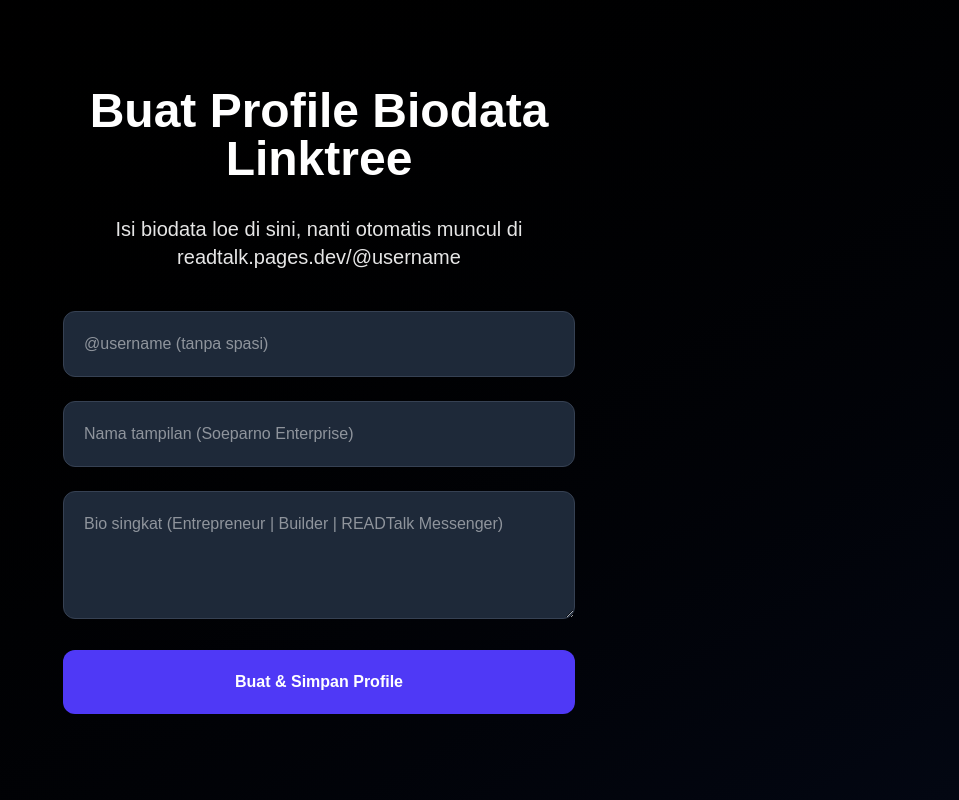
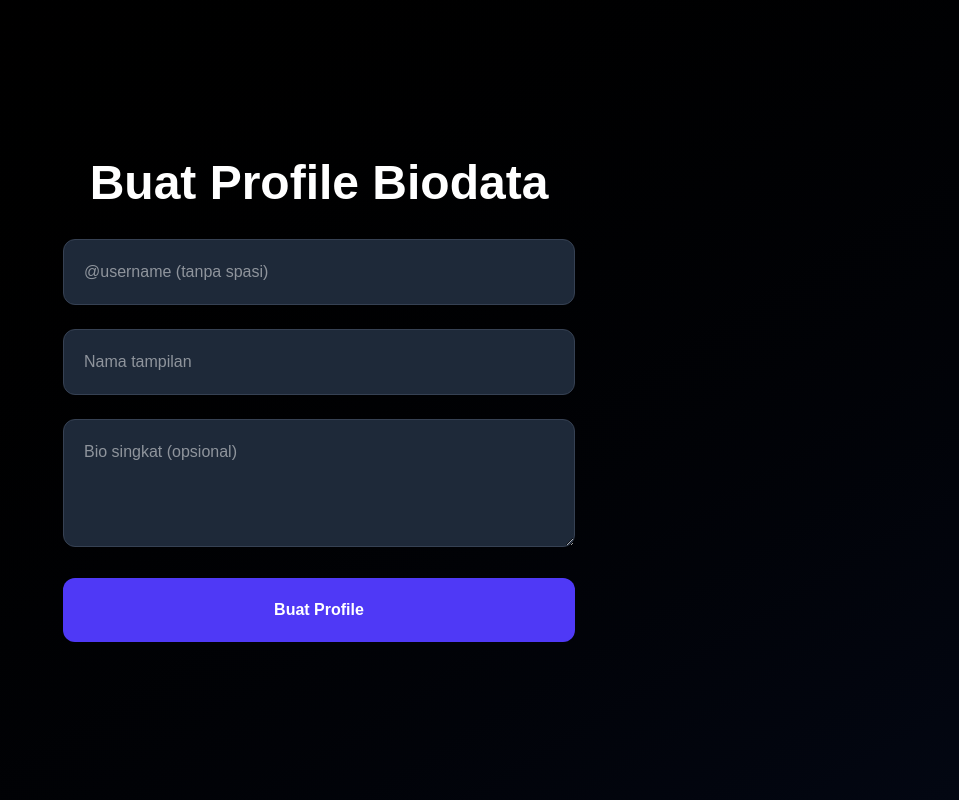
Before and after one commit to soeparnocorp/profile, a Next.js app: page / in a window 1280 px wide. Shown: the whole page, without its empty margins (321-1280 px from the left). Built offline with nearby package versions, Linux system fonts and the light colour scheme.

Commit message:
page.tsx

```diff
--- a/src/app/page.tsx
+++ b/src/app/page.tsx
@@ -1,4 +1,3 @@
-// src/app/page.tsx //
 import { redirect } from 'next/navigation';
 
 export default function CreateProfilePage() {
@@ -8,67 +7,41 @@ export default function CreateProfilePage() {
     const username = (formData.get('username') as string)?.trim().toLowerCase().replace(/^@/, '');
     const name = formData.get('name') as string;
     const bio = formData.get('bio') as string || '';
-    // Tambah links kalau mau, misal dari form array atau JSON string
 
     if (!username || !name) {
+      // Untuk error sederhana, bisa return object atau throw
       throw new Error('Username dan nama wajib diisi!');
     }
 
     try {
-      // Simpan ke D1 (PROFILE_DB) - pastikan table profiles sudah dibuat di dashboard D1
+      // Simpan ke D1 (PROFILE_DB)
       await env.PROFILE_DB.prepare(
         'INSERT OR REPLACE INTO profiles (username, name, bio, updated_at) VALUES (?, ?, ?, CURRENT_TIMESTAMP)'
       )
         .bind(username, name, bio)
         .run();
 
-      // Cache di KV (PROFILE_KV)
-      await env.PROFILE_KV.put(`profile:${username}`, JSON.stringify({ name, bio }), {
-        expirationTtl: 86400 * 7, // 1 minggu
-      });
+      // Cache di KV
+      await env.PROFILE_KV.put(`profile:${username}`, JSON.stringify({ name, bio }), { expirationTtl: 86400 });
 
-      // Redirect ke Astro profile page setelah sukses
+      // Redirect ke Astro
       redirect(`https://readtalk.pages.dev/@${username}`);
     } catch (err) {
-      console.error('Error simpan profile:', err);
-      throw new Error('Gagal simpan profile. Coba lagi!');
+      console.error(err);
+      throw err; // akan muncul error di form
     }
   }
 
   return (
-    <main className="min-h-screen bg-gradient-to-br from-black to-gray-950 text-white flex flex-col items-center justify-center px-6 py-12">
+    <main className="min-h-screen bg-gradient-to-br from-black to-gray-950 text-white flex items-center justify-center px-6 py-12">
       <div className="max-w-lg w-full">
-        <h1 className="text-5xl font-bold mb-8 text-center">Buat Profile Biodata Linktree</h1>
-        <p className="text-xl mb-10 text-center opacity-90">
-          Isi biodata loe di sini, nanti otomatis muncul di readtalk.pages.dev/@username
-        </p>
-
+        <h1 className="text-5xl font-bold mb-8 text-center">Buat Profile Biodata</h1>
         <form action={createProfile} className="space-y-6">
-          <input
-            name="username"
-            placeholder="@username (tanpa spasi)"
-            required
-            pattern="[a-zA-Z0-9_]+"
-            title="Hanya huruf, angka, underscore"
-            className="w-full p-5 bg-gray-800 border border-gray-700 rounded-xl focus:border-indigo-500 focus:outline-none"
-          />
-          <input
-            name="name"
-            placeholder="Nama tampilan (Soeparno Enterprise)"
-            required
-            className="w-full p-5 bg-gray-800 border border-gray-700 rounded-xl focus:border-indigo-500 focus:outline-none"
-          />
-          <textarea
-            name="bio"
-            placeholder="Bio singkat (Entrepreneur | Builder | READTalk Messenger)"
-            className="w-full p-5 bg-gray-800 border border-gray-700 rounded-xl h-32 focus:border-indigo-500 focus:outline-none"
-          />
-          {/* Kalau mau tambah links manual dulu, bisa pakai multiple input atau JSON field */}
-          <button
-            type="submit"
-            className="w-full bg-indigo-600 py-5 rounded-xl font-bold hover:bg-indigo-700 transition"
-          >
-            Buat & Simpan Profile
+          <input name="username" placeholder="@username (tanpa spasi)" required className="w-full p-5 bg-gray-800 border border-gray-700 rounded-xl focus:border-indigo-500 focus:outline-none" />
+          <input name="name" placeholder="Nama tampilan" required className="w-full p-5 bg-gray-800 border border-gray-700 rounded-xl focus:border-indigo-500 focus:outline-none" />
+          <textarea name="bio" placeholder="Bio singkat (opsional)" className="w-full p-5 bg-gray-800 border border-gray-700 rounded-xl h-32 focus:border-indigo-500 focus:outline-none" />
+          <button type="submit" className="w-full bg-indigo-600 py-5 rounded-xl font-bold hover:bg-indigo-700 transition">
+            Buat Profile
           </button>
         </form>
       </div>
```
